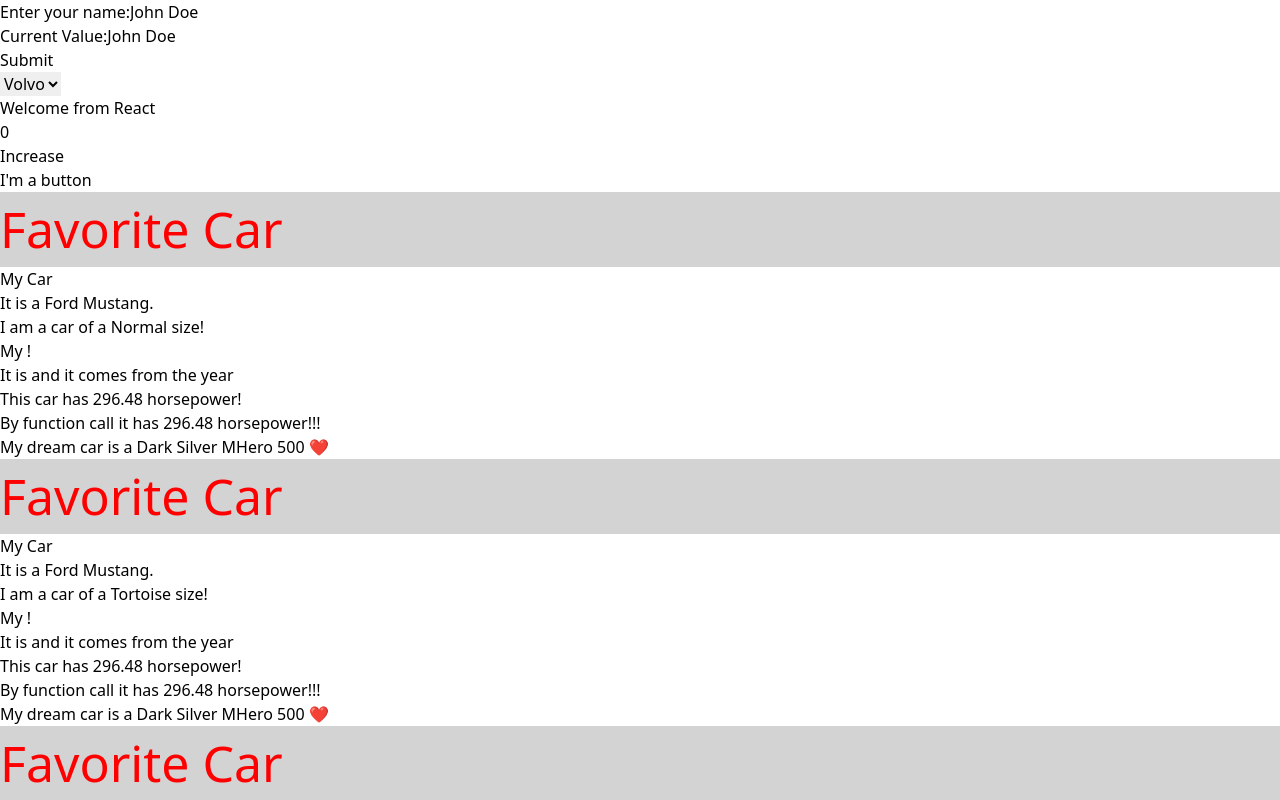
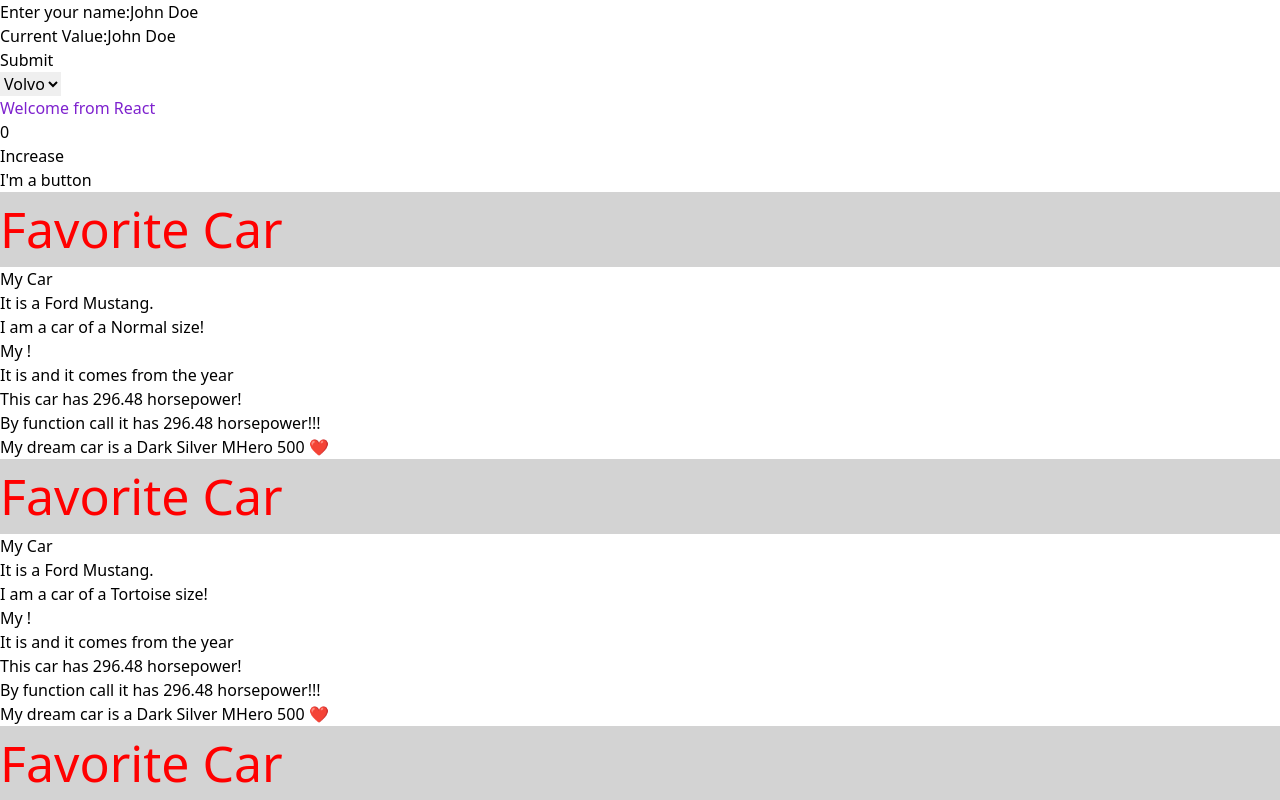
Before and after one commit to cynthia-stac/react-course, a React (Vite) app: page / in a window 1280 px wide. Shown: the top 800 px of the page. Built offline with nearby package versions, Linux system fonts and the light colour scheme.

Commit message:
Test the working of tailwind

```diff
--- a/src/App.jsx
+++ b/src/App.jsx
@@ -11,7 +11,7 @@ export default function App() {
 
   return (
     <div>
-      <h1>Welcome from React</h1>
+      <h1 className="text-purple-700">Welcome from React</h1>
       <Counter />
       <MyButton />
       <Car />
```
